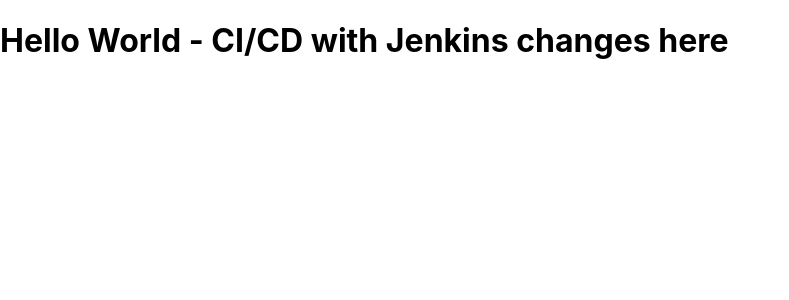
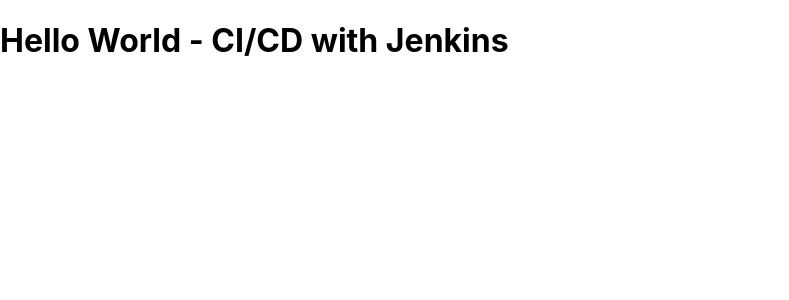
Before and after one commit to Karthikeyan-2004/jenkins_ci_cd, a React (Create React App) app in the folder react_app/: page / in a window 1280 px wide. Shown: the top 300 px of the page, without its empty margins (0-789 px from the left). Built offline with nearby package versions, Linux system fonts and the light colour scheme.

Commit message:
Initial Commit

```diff
--- a/react_app/src/App.js
+++ b/react_app/src/App.js
@@ -1,7 +1,7 @@
 function App() {
   return (
     <div className="App">
-      <h1>Hello World - CI/CD with Jenkins changes here</h1>
+      <h1>Hello World - CI/CD with Jenkins</h1>
     </div>
   );
 }
```
